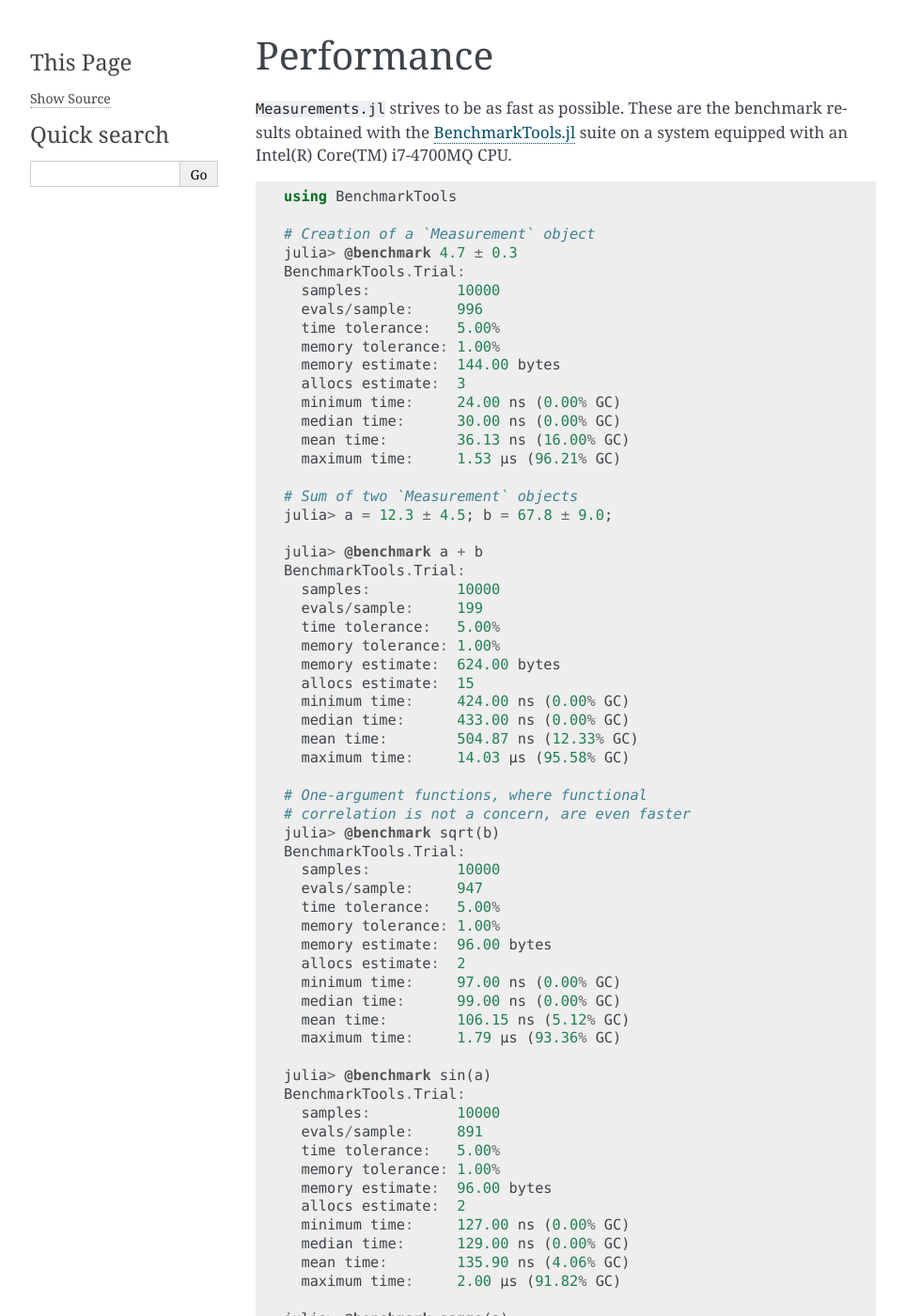
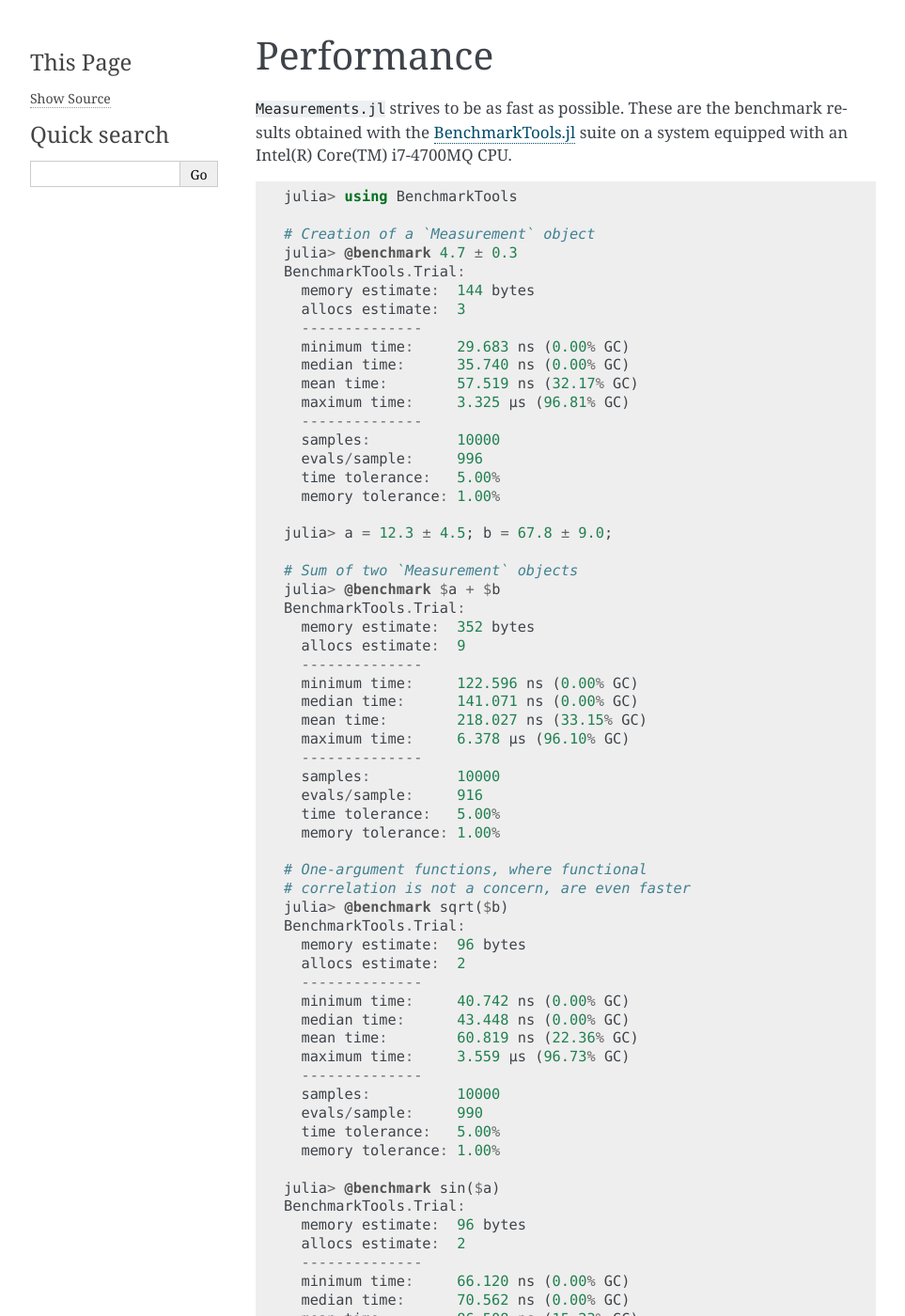
Before and after one commit to JuliaPhysics/Measurements.jl, a Sphinx documentation site: the page built from docs/performance.rst, in a window 1280 px wide and 1400 px high. Shown: the whole window at 94% size, without its empty margins (148-1111 px from the left). Built offline with Sphinx 7.4.7, drawn with Linux system fonts in a browser that asks for light colours; some of the changed text lies outside the part shown.

Commit message:
Update performances

```diff
--- a/docs/performance.rst
+++ b/docs/performance.rst
@@ -8,117 +8,133 @@ with an Intel(R) Core(TM) i7-4700MQ CPU.
 
 .. code-block:: julia
 
-   using BenchmarkTools
+   julia> using BenchmarkTools
 
    # Creation of a `Measurement` object
    julia> @benchmark 4.7 ± 0.3
    BenchmarkTools.Trial:
+     memory estimate:  144 bytes
+     allocs estimate:  3
+     --------------
+     minimum time:     29.683 ns (0.00% GC)
+     median time:      35.740 ns (0.00% GC)
+     mean time:        57.519 ns (32.17% GC)
+     maximum time:     3.325 μs (96.81% GC)
+     --------------
      samples:          10000
      evals/sample:     996
      time tolerance:   5.00%
      memory tolerance: 1.00%
-     memory estimate:  144.00 bytes
-     allocs estimate:  3
-     minimum time:     24.00 ns (0.00% GC)
-     median time:      30.00 ns (0.00% GC)
-     mean time:        36.13 ns (16.00% GC)
-     maximum time:     1.53 μs (96.21% GC)
+
+   julia> a = 12.3 ± 4.5; b = 67.8 ± 9.0;
 
    # Sum of two `Measurement` objects
-   julia> a = 12.3 ± 4.5; b = 67.8 ± 9.0;
-
-   julia> @benchmark a + b
+   julia> @benchmark $a + $b
    BenchmarkTools.Trial:
+     memory estimate:  352 bytes
+     allocs estimate:  9
+     --------------
+     minimum time:     122.596 ns (0.00% GC)
+     median time:      141.071 ns (0.00% GC)
+     mean time:        218.027 ns (33.15% GC)
+     maximum time:     6.378 μs (96.10% GC)
+     --------------
      samples:          10000
-     evals/sample:     199
+     evals/sample:     916
      time tolerance:   5.00%
      memory tolerance: 1.00%
-     memory estimate:  624.00 bytes
-     allocs estimate:  15
-     minimum time:     424.00 ns (0.00% GC)
-     median time:      433.00 ns (0.00% GC)
-     mean time:        504.87 ns (12.33% GC)
-     maximum time:     14.03 μs (95.58% GC)
 
    # One-argument functions, where functional
    # correlation is not a concern, are even faster
-   julia> @benchmark sqrt(b)
+   julia> @benchmark sqrt($b)
    BenchmarkTools.Trial:
+     memory estimate:  96 bytes
+     allocs estimate:  2
+     --------------
+     minimum time:     40.742 ns (0.00% GC)
+     median time:      43.448 ns (0.00% GC)
+     mean time:        60.819 ns (22.36% GC)
+     maximum time:     3.559 μs (96.73% GC)
+     --------------
      samples:          10000
-     evals/sample:     947
+     evals/sample:     990
      time tolerance:   5.00%
      memory tolerance: 1.00%
-     memory estimate:  96.00 bytes
+
+   julia> @benchmark sin($a)
+   BenchmarkTools.Trial:
+     memory estimate:  96 bytes
      allocs estimate:  2
-     minimum time:     97.00 ns (0.00% GC)
-     median time:      99.00 ns (0.00% GC)
-     mean time:        106.15 ns (5.12% GC)
-     maximum time:     1.79 μs (93.36% GC)
-
-   julia> @benchmark sin(a)
-   BenchmarkTools.Trial:
+     --------------
+     minimum time:     66.120 ns (0.00% GC)
+     median time:      70.562 ns (0.00% GC)
+     mean time:        86.508 ns (15.23% GC)
+     maximum time:     4.165 μs (95.53% GC)
+     --------------
      samples:          10000
-     evals/sample:     891
+     evals/sample:     979
      time tolerance:   5.00%
      memory tolerance: 1.00%
-     memory estimate:  96.00 bytes
+
+   julia> @benchmark gamma($a)
+   BenchmarkTools.Trial:
+     memory estimate:  96 bytes
      allocs estimate:  2
-     minimum time:     127.00 ns (0.00% GC)
-     median time:      129.00 ns (0.00% GC)
-     mean time:        135.90 ns (4.06% GC)
-     maximum time:     2.00 μs (91.82% GC)
-
-   julia> @benchmark gamma(a)
-   BenchmarkTools.Trial:
+     --------------
+     minimum time:     158.325 ns (0.00% GC)
+     median time:      161.586 ns (0.00% GC)
+     mean time:        179.843 ns (7.82% GC)
+     maximum time:     4.416 μs (94.57% GC)
+     --------------
      samples:          10000
-     evals/sample:     570
+     evals/sample:     839
      time tolerance:   5.00%
      memory tolerance: 1.00%
-     memory estimate:  96.00 bytes
-     allocs estimate:  2
-     minimum time:     205.00 ns (0.00% GC)
-     median time:      206.00 ns (0.00% GC)
-     mean time:        219.57 ns (4.57% GC)
-     maximum time:     5.31 μs (95.05% GC)
 
    # Vectorial functions take an almost linear time
    julia> vector = [rand() ± 0.1rand() for _ in 1:10000];
 
-   julia> @benchmark sqrt.(vector)
+   julia> @benchmark sqrt.($vector)
    BenchmarkTools.Trial:
-     samples:          2322
+     memory estimate:  2.37 MiB
+     allocs estimate:  50002
+     --------------
+     minimum time:     910.006 μs (0.00% GC)
+     median time:      1.006 ms (0.00% GC)
+     mean time:        1.558 ms (28.96% GC)
+     maximum time:     7.266 ms (73.62% GC)
+     --------------
+     samples:          3175
      evals/sample:     1
      time tolerance:   5.00%
      memory tolerance: 1.00%
-     memory estimate:  2.37 mb
-     allocs estimate:  50027
-     minimum time:     1.76 ms (0.00% GC)
-     median time:      1.84 ms (0.00% GC)
-     mean time:        2.15 ms (13.57% GC)
-     maximum time:     5.47 ms (58.76% GC)
 
-   julia> @benchmark sin.(vector)
+   julia> @benchmark sin.($vector)
    BenchmarkTools.Trial:
-     samples:          2238
+     memory estimate:  2.37 MiB
+     allocs estimate:  50002
+     --------------
+     minimum time:     1.059 ms (0.00% GC)
+     median time:      1.117 ms (0.00% GC)
+     mean time:        1.674 ms (27.24% GC)
+     maximum time:     7.702 ms (78.61% GC)
+     --------------
+     samples:          2960
      evals/sample:     1
      time tolerance:   5.00%
      memory tolerance: 1.00%
-     memory estimate:  2.37 mb
-     allocs estimate:  50027
-     minimum time:     1.80 ms (0.00% GC)
-     median time:      1.89 ms (0.00% GC)
-     mean time:        2.23 ms (14.65% GC)
-     maximum time:     5.59 ms (64.94% GC)
 
-   julia> @benchmark gamma.(vector)
+   julia> @benchmark gamma.($vector)
    BenchmarkTools.Trial:
-     samples:          1656
+     memory estimate:  2.37 MiB
+     allocs estimate:  50002
+     --------------
+     minimum time:     1.724 ms (0.00% GC)
+     median time:      1.803 ms (0.00% GC)
+     mean time:        2.342 ms (19.51% GC)
+     maximum time:     8.647 ms (62.75% GC)
+     --------------
+     samples:          2117
      evals/sample:     1
      time tolerance:   5.00%
      memory tolerance: 1.00%
-     memory estimate:  2.37 mb
-     allocs estimate:  50027
-     minimum time:     2.64 ms (0.00% GC)
-     median time:      2.71 ms (0.00% GC)
-     mean time:        3.02 ms (9.44% GC)
-     maximum time:     6.58 ms (43.25% GC)
```
